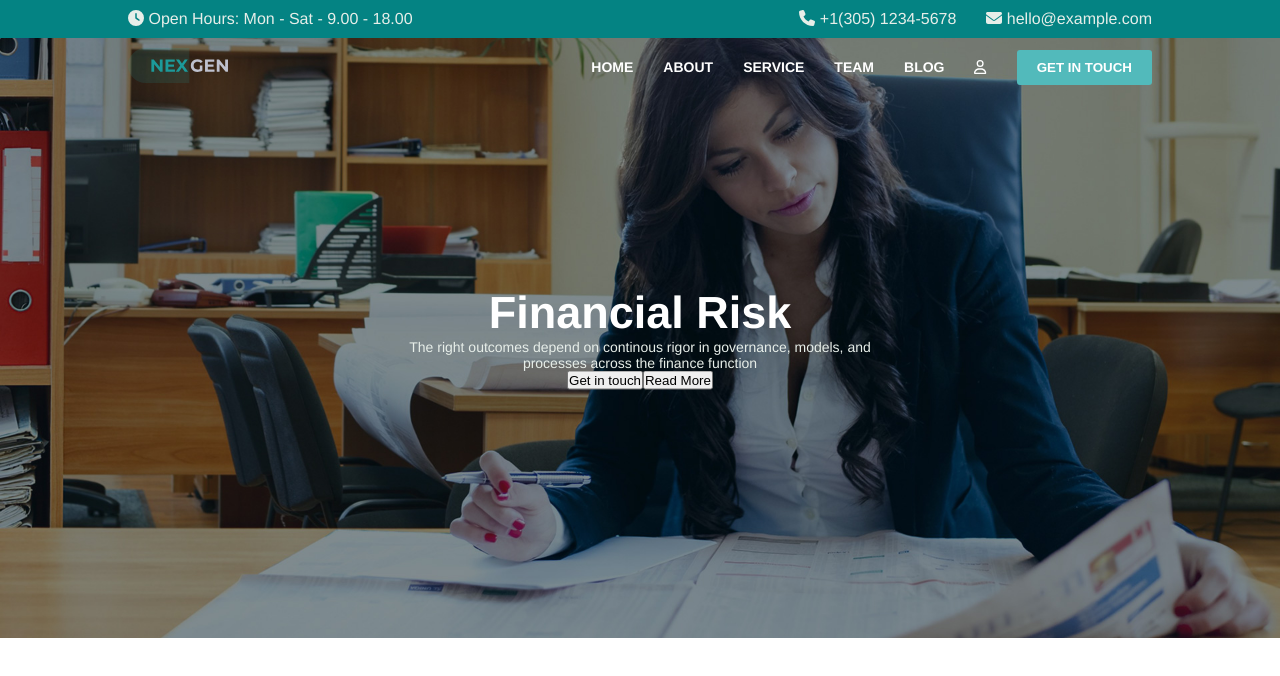
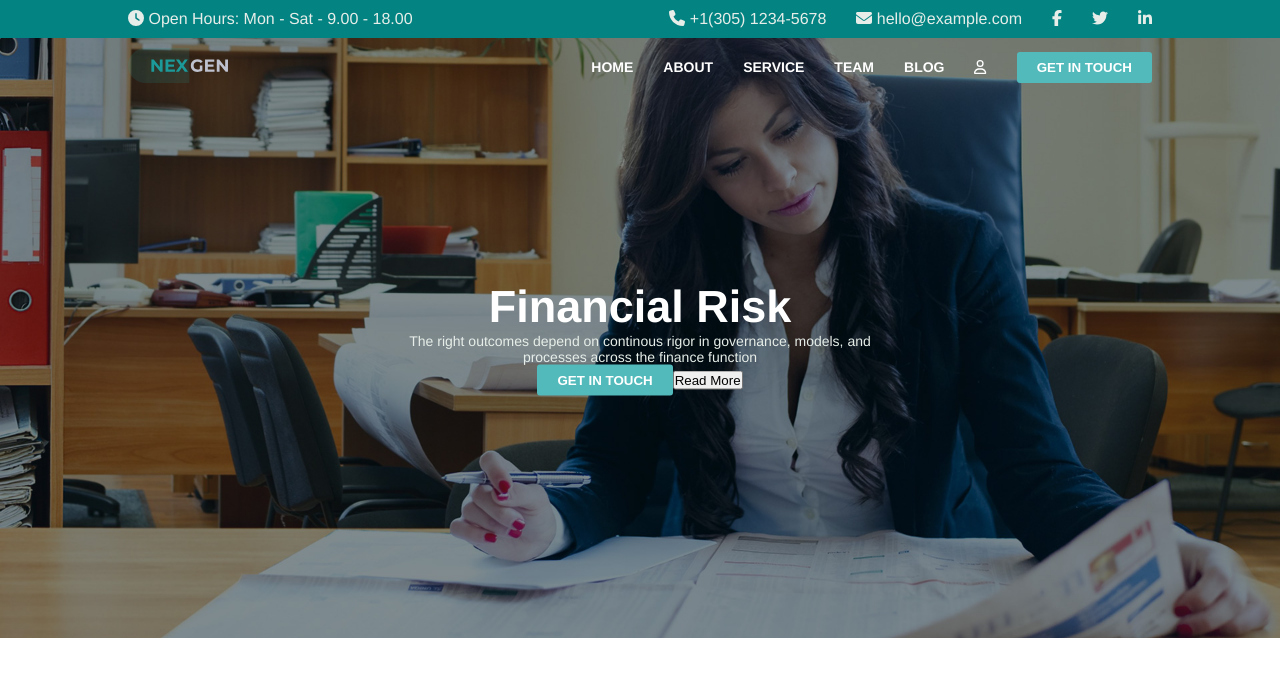
Before and after one commit to SimoCosz/proj-html-vuejs, a Vue app: page / in a window 1280 px wide. Shown: the top 676 px of the page. Built offline with nearby package versions, Linux system fonts and the light colour scheme.

Commit message:
installata libreria brands,creato component btnGet

```diff
--- a/package.json
+++ b/package.json
@@ -9,6 +9,7 @@
   },
   "dependencies": {
     "@fortawesome/fontawesome-svg-core": "^6.1.0",
+    "@fortawesome/free-brands-svg-icons": "^6.1.0",
     "@fortawesome/free-regular-svg-icons": "^6.1.0",
     "@fortawesome/free-solid-svg-icons": "^6.1.0",
     "@fortawesome/vue-fontawesome": "^2.0.6",
--- /dev/null
+++ b/src/components/BtnGet.vue
@@ -0,0 +1,23 @@
+<template>
+  <button class="btn-get">Get in touch</button>
+</template>
+
+<script>
+export default {
+
+}
+</script>
+
+<style lang="scss" scoped>
+@import '../assets/scss/_variabili.scss';
+
+.btn-get{
+    padding: 8px 20px;
+    background-color: $fountainBlue;
+    color: white;
+    text-transform: uppercase;
+    border: none;
+    border-radius: 3px;
+    font-weight: 700;
+  }
+</style>
--- a/src/components/HeaderComponent.vue
+++ b/src/components/HeaderComponent.vue
@@ -10,9 +10,9 @@
             <ul>
               <li> <font-awesome-icon icon="fa-solid fa-phone" /> {{contact.number}} </li>
               <li> <font-awesome-icon icon="fa-solid fa-envelope" /> {{contact.mail}} </li>
-              <!-- <li> <font-awesome-icon icon="fa-brands fa-facebook-f" /> </li>
+              <li> <font-awesome-icon icon="fa-brands fa-facebook-f" /> </li>
               <li> <font-awesome-icon icon="fa-brands fa-twitter" /> </li>
-              <li> <font-awesome-icon icon="fa-brands fa-linkedin-in" /> </li> -->
+              <li> <font-awesome-icon icon="fa-brands fa-linkedin-in" /> </li>
             </ul>
           </div>
         </div>
--- a/src/components/JumboComponent.vue
+++ b/src/components/JumboComponent.vue
@@ -4,19 +4,21 @@
     <div class="wrapper">
       <h1 id="title">Financial Risk</h1>
       <p id="description">The right outcomes depend on continous rigor in governance, models, and processes across the finance function</p>
-      <button> Get in touch</button>
-      <button> Read More</button>
+      <BtnGet />
+      <button class="btn-read"> Read More</button>
     </div>
   </div>
 </template>
 
 <script>
 import JumboNav from './JumboNav.vue'
+import BtnGet from './BtnGet.vue'
 
 export default {
   name: 'JumboComponent',
   components:{
     JumboNav,
+    BtnGet,
   },
 
   data(){
@@ -56,6 +58,10 @@ export default {
       font-size: 14px;
       color: $grayNurse;
     }
+
+    .btn-get{
+
+    }
   }
 }
 </style>
--- a/src/components/JumboNav.vue
+++ b/src/components/JumboNav.vue
@@ -2,7 +2,7 @@
   <div class="container">
       <div class="row-navbar">
         <div class="nav-logo">
-          <img src="../assets/img/nexgen-logo.svg" alt="">
+          <img :src="navBar.logo" alt="">
         </div>
         <div class="navbar">
           <ul>
@@ -13,15 +13,20 @@
             <li> {{navBar.blog}} </li>
             <li> <font-awesome-icon icon="fa-regular fa-user" /> </li>
           </ul>
-          <button class="btn-get">Get in touch</button>
+          <BtnGet />
         </div>
       </div>
     </div>
 </template>
 
 <script>
+import BtnGet from '../components/BtnGet.vue'
+
 export default {
   name: 'JumboNav',
+  components: {
+    BtnGet,
+  },
 
   data(){
     return{
@@ -31,6 +36,7 @@ export default {
         service: 'Service',
         team: 'Team',
         blog: 'Blog',
+        logo: require('../assets/img/nexgen-logo.svg')
       }
     }
   }
@@ -60,15 +66,5 @@ export default {
     color: white;
     font-size: 14px;
   }
-
-  .btn-get{
-    padding: 10px 20px;
-    background-color: $fountainBlue;
-    color: white;
-    text-transform: uppercase;
-    border: none;
-    border-radius: 3px;
-    font-weight: 700;
-  }
 }
 </style>
--- a/src/main.js
+++ b/src/main.js
@@ -13,9 +13,9 @@ import { library } from '@fortawesome/fontawesome-svg-core'
 import { faClock } from '@fortawesome/free-solid-svg-icons'
 import { faPhone } from '@fortawesome/free-solid-svg-icons'
 import { faEnvelope } from '@fortawesome/free-solid-svg-icons'
-// import { faFacebookF } from '@fortawesome/free-solid-svg-icons'
-// import { faTwitter } from '@fortawesome/free-solid-svg-icons'
-// import { faLinkedinIn } from '@fortawesome/free-solid-svg-icons'
+import { faFacebookF } from '@fortawesome/free-brands-svg-icons'
+import { faTwitter } from '@fortawesome/free-brands-svg-icons'
+import { faLinkedinIn } from '@fortawesome/free-brands-svg-icons'
 import { faUser } from '@fortawesome/free-regular-svg-icons'
 
 
@@ -25,7 +25,7 @@ import { faUser } from '@fortawesome/free-regular-svg-icons'
 import { FontAwesomeIcon } from '@fortawesome/vue-fontawesome'
 
 
-library.add(faClock, faPhone, faEnvelope, faUser)
+library.add(faClock, faPhone, faEnvelope, faUser, faFacebookF, faTwitter, faLinkedinIn)
 
 
 Vue.component('font-awesome-icon', FontAwesomeIcon)
```
Also changed, not shown: 1 other file (tests, documents, lock files or other folders).
